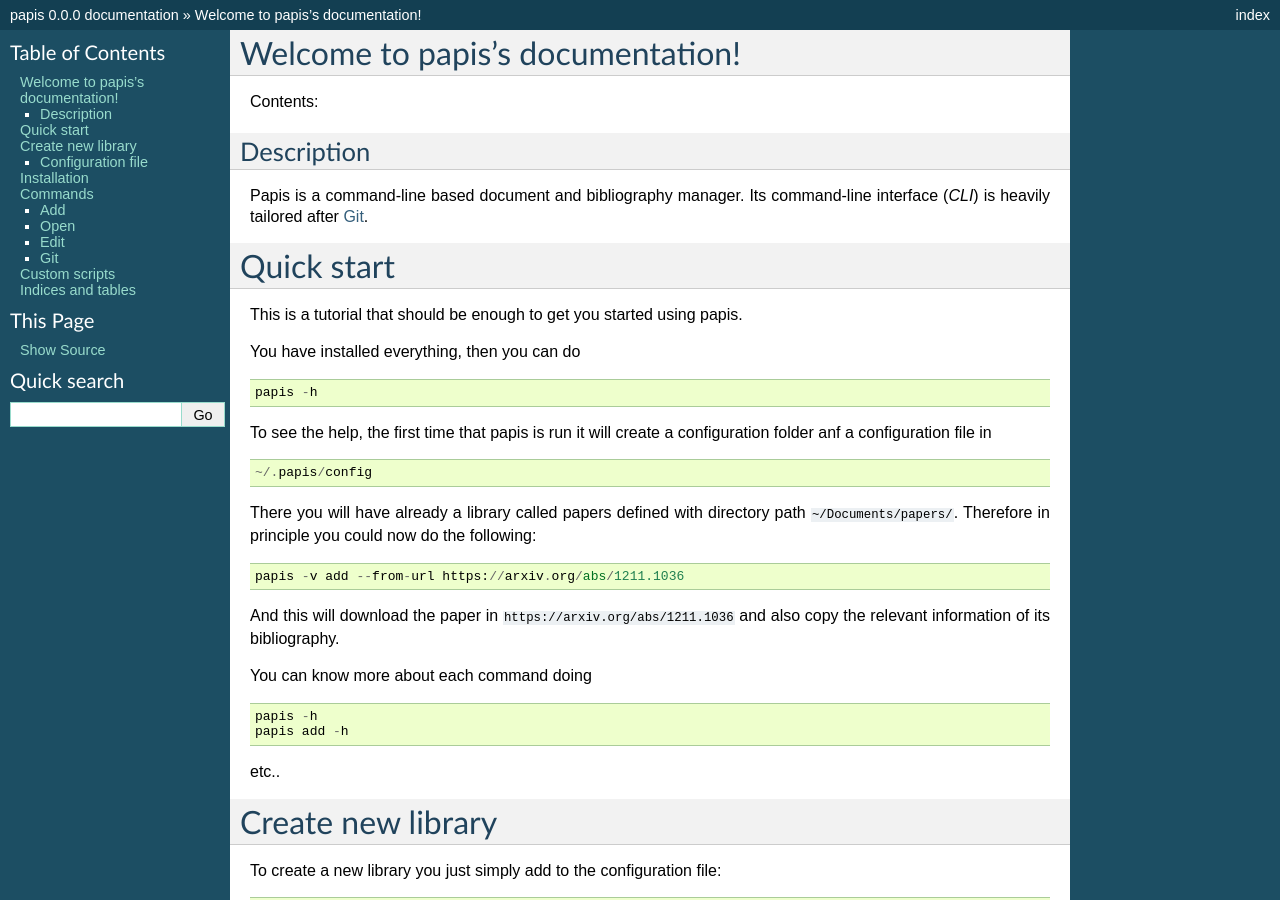
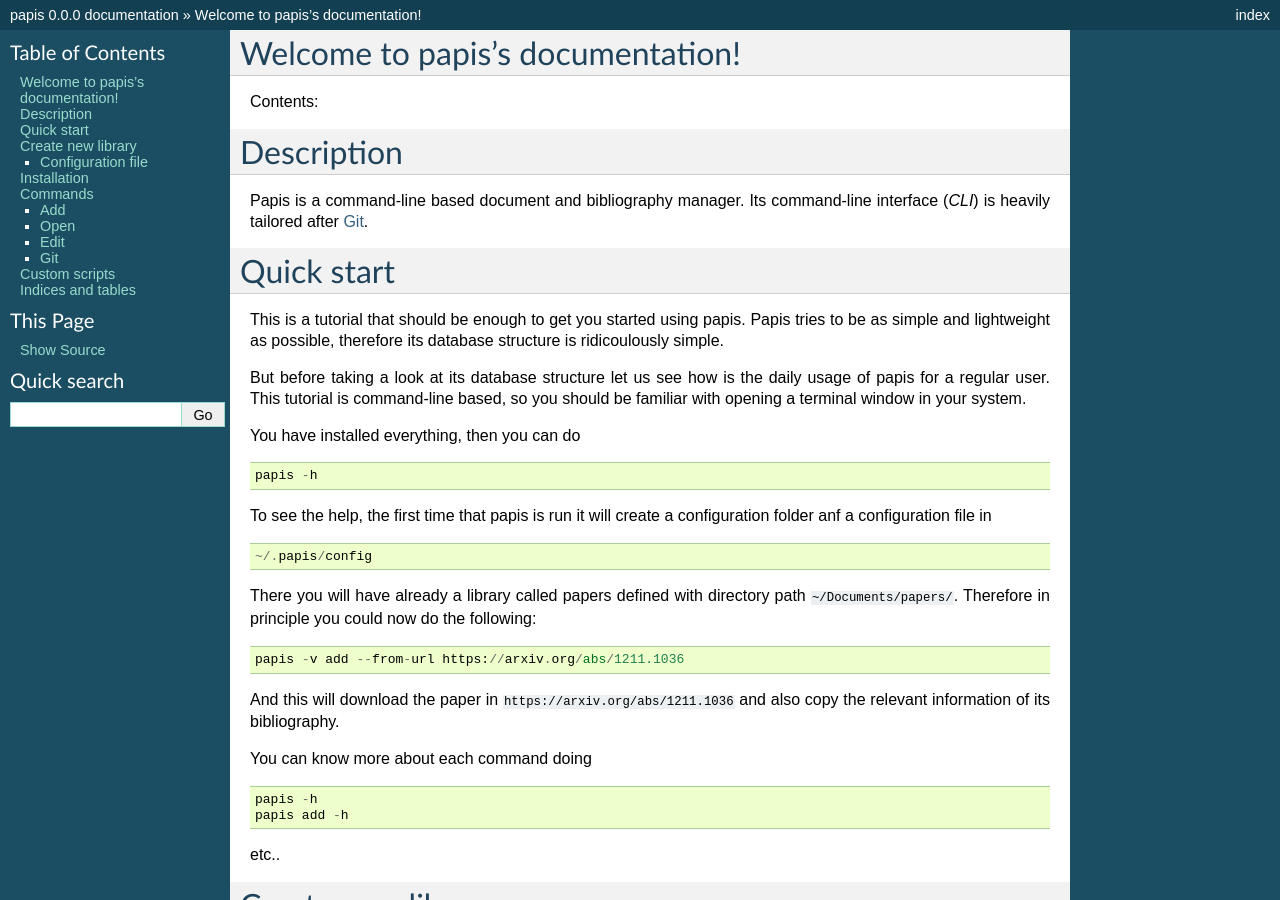
Before and after one commit to papis/papis, a Sphinx documentation site: the page built from doc/source/index.rst, in a window 1280 px wide and 900 px high. Built offline with Sphinx 7.4.7, drawn with Linux system fonts in a browser that asks for light colours.

Commit message:
Update quick_start

```diff
--- a/doc/source/index.rst
+++ b/doc/source/index.rst
@@ -12,7 +12,7 @@
    :maxdepth: 2
 
 Description
------------
+===========
 
 Papis is a command-line based document and bibliography manager. Its
 command-line interface (*CLI*) is heavily tailored after
--- a/doc/source/quick_start.rst
+++ b/doc/source/quick_start.rst
@@ -2,7 +2,14 @@
 Quick start
 ===========
 
-This is a tutorial that should be enough to get you started using papis.
+This is a tutorial that should be enough to get you started using papis.  Papis
+tries to be as simple and lightweight as possible, therefore its database
+structure is ridicoulously simple.
+
+But before taking a look at its database structure let us see how is the daily
+usage of papis for a regular user. This tutorial is command-line based, so you
+should be familiar with opening a terminal window in your system.
+
 
 You have installed everything, then you can do
 
```
